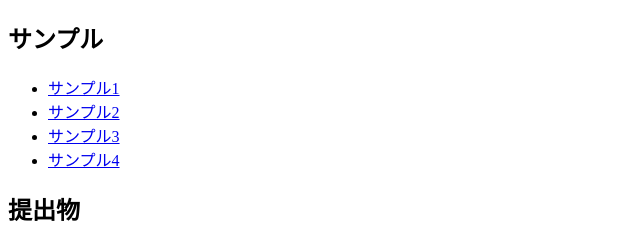
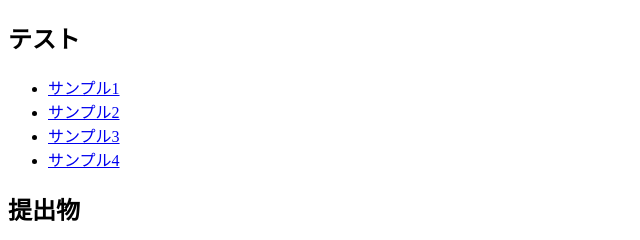
Before and after one commit to KUAD-XtechDesign/js-various2022-12227070-aina-tajiri, a plain HTML site: page index.html in a window 1280 px wide. Shown: the top 240 px of the page, 0-640 px from the left. Drawn offline with Linux system fonts and the light colour scheme.

Commit message:
Update index.html

```diff
--- a/index.html
+++ b/index.html
@@ -7,7 +7,7 @@
 </head>
 <body>
   <div>
-    <h2>サンプル</h2>
+    <h2>テスト</h2>
     <ul>
       <li><a href="./sample/sample01.html">サンプル1</a></li>
       <li><a href="./sample/sample02.html">サンプル2</a></li>
```
